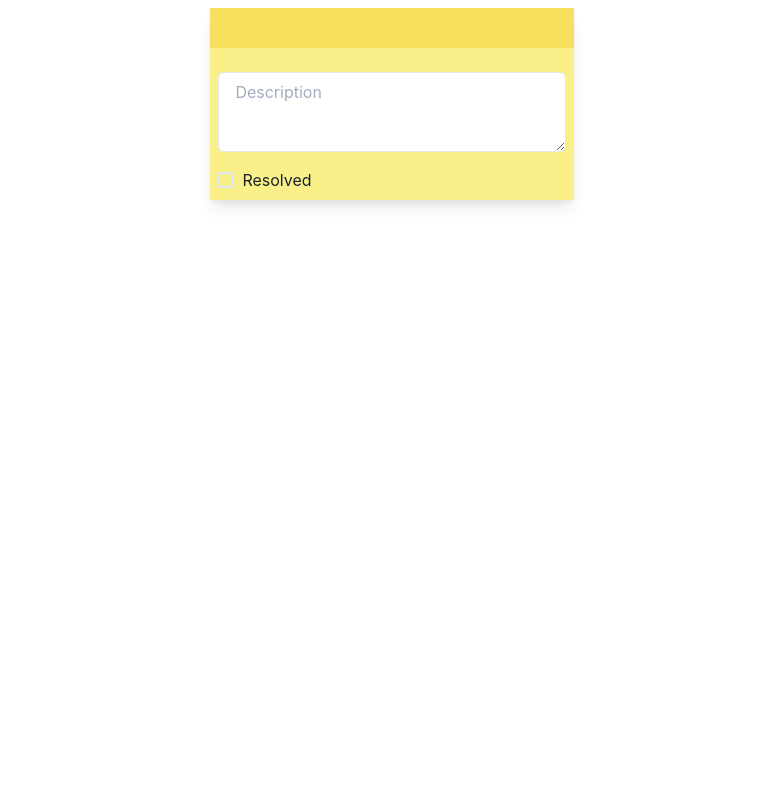
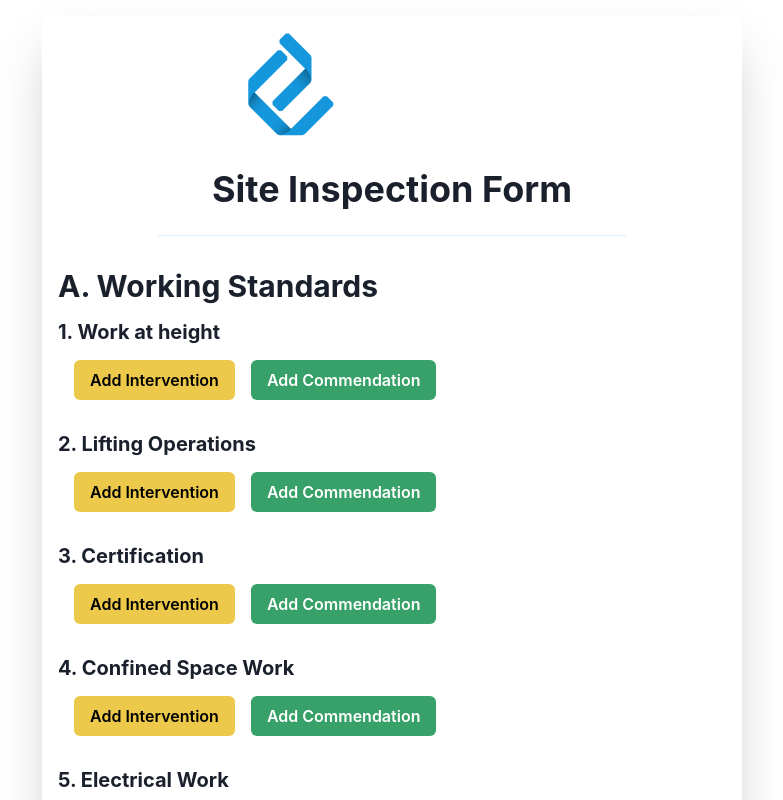
Before and after one commit to yli-yasir/musk-app-frontend, a React (Create React App) app: page / in a window 1280 px wide. Shown: the top 800 px of the page, without its empty margins (248-1031 px from the left). Built offline with nearby package versions, Linux system fonts and the light colour scheme.

Commit message:
add section badge

```diff
--- a/src/App.js
+++ b/src/App.js
@@ -1,11 +1,10 @@
 import InspectionForm from "./components/SiteInspectionForm";
-import InpsectionAct from "./components/SiteInspectionForm/InspectionAct";
 import { Center } from "@chakra-ui/react";
 
 function App() {
   return (
     <Center>
-      <InpsectionAct></InpsectionAct>
+      <InspectionForm></InspectionForm>
     </Center>
   );
 }
--- a/src/components/SiteInspectionForm/InspectionAct.jsx
+++ b/src/components/SiteInspectionForm/InspectionAct.jsx
@@ -10,13 +10,24 @@ function getColors(actType) {
   };
 }
 
-export default function InpsectionAct({ actType, ...props }) {
+export default function InpsectionAct({
+  section,
+  subsection,
+  actType,
+  ...props
+}) {
   const [resolved, setResolved] = useState(false);
   const colors = getColors(actType);
 
   return (
     <Box bgColor={colors.light} shadow="lg" my={2}>
       <Box bgColor={colors.dark} p={2}>
+        <Badge variant="solid" colorScheme={colors.scheme} mr={2}>
+          {section}
+        </Badge>
+        <Badge variant="solid" colorScheme={colors.scheme} mr={2}>
+          {subsection}
+        </Badge>
         <Badge variant="solid" colorScheme={colors.scheme}>
           {actType}
         </Badge>
--- a/src/components/SiteInspectionForm/Section.jsx
+++ b/src/components/SiteInspectionForm/Section.jsx
@@ -1,4 +1,5 @@
 import { Box, Heading, Button } from "@chakra-ui/react";
+import SubSection from "./SubSection";
 
 export default function Section({ title, subSections }) {
   return (
@@ -6,8 +7,8 @@ export default function Section({ title, subSections }) {
       <Heading size="lg" textAlign="left">
         {title}
       </Heading>
-      {subSections.map((subSection) => (
-        <></>
+      {subSections.map((subSectionTitle) => (
+        <SubSection section={title} title={subSectionTitle} />
       ))}
     </Box>
   );
--- a/src/components/SiteInspectionForm/SubSection.jsx
+++ b/src/components/SiteInspectionForm/SubSection.jsx
@@ -2,7 +2,7 @@ import { Heading, Button } from "@chakra-ui/react";
 import { useState } from "react";
 import InpsectionAct from "./InspectionAct";
 
-export default function SubSection({ title }) {
+export default function SubSection({ section, title }) {
   const [inspectionActs, setInspectionActs] = useState([]);
 
   function addInspectionAct(actType) {
@@ -15,7 +15,7 @@ export default function SubSection({ title }) {
         {title}
       </Heading>
       {inspectionActs.map((actType) => (
-        <InpsectionAct actType={actType} />
+        <InpsectionAct section={section} subsection={title} actType={actType} />
       ))}
       <Button
         m={4}
@@ -25,7 +25,6 @@ export default function SubSection({ title }) {
         Add Intervention
       </Button>
       <Button
-        variant="outline"
         colorScheme="green"
         onClick={() => addInspectionAct("commendation")}
       >
--- a/src/components/SiteInspectionForm/index.jsx
+++ b/src/components/SiteInspectionForm/index.jsx
@@ -4,14 +4,14 @@ import Section from "./Section";
 export default function SiteInspectionForm() {
   return (
     <Center
-      bgColor="gray.500"
+      bgColor="white"
       p={4}
       w="100%"
       m={4}
       maxW="700px"
       flexDirection="column"
       borderRadius="lg"
-      boxShadow="2xl"
+      shadow="2xl"
     >
       <Logo />
       <Heading textAlign="center" mt={8}>
```
